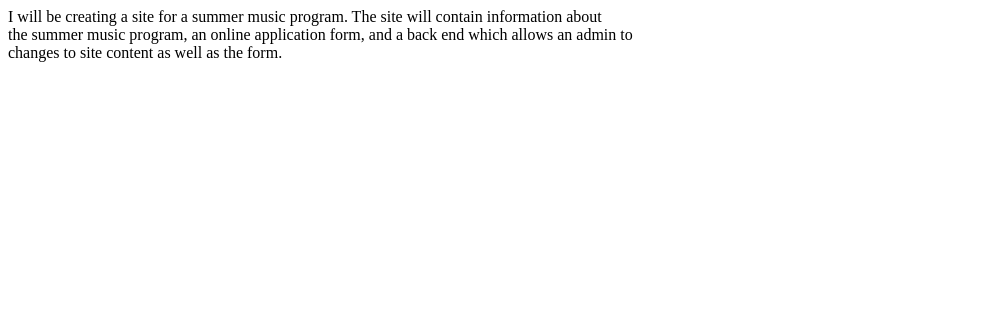
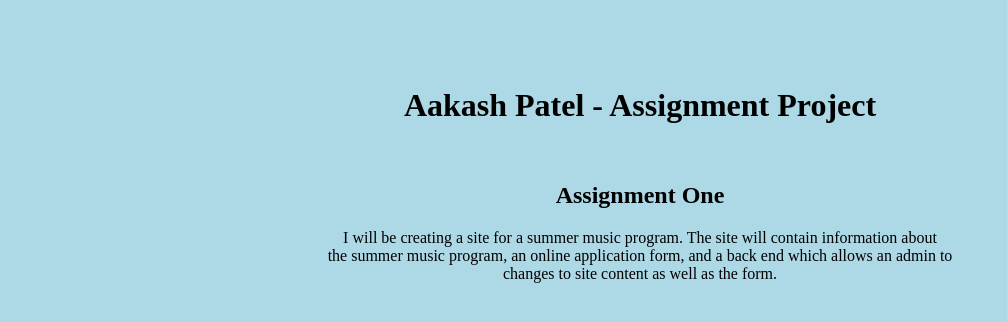
Before and after one commit to aakashpatel1/aakashpatel, a plain HTML site: page index.html in a window 1280 px wide. Shown: the whole page, without its empty margins (0-1007 px from the left). Drawn offline with Linux system fonts and the light colour scheme.

Commit message:
Assignment 2

```diff
--- a/index.html
+++ b/index.html
@@ -1,10 +1,32 @@
 <html>
+
 <head>
-	<title>Assingment Number One</title>
+	<style>
+		body {
+				margin:50px;
+				background-color:lightblue;
+			 }
+	</style>
+	<title>
+		Assignment Project Site
+	</title>
 </head>
-<body>
-	<p> I will be creating a site for a summer music program. The site will contain information about <br>
+<body align="center">
+	<div align="center">
+	<h1>
+		<br>
+		Aakash Patel - Assignment Project
+		<br>
+		<br>
+	</h1>
+	<h2>
+		Assignment One
+	</h2>
+	<p>
+		I will be creating a site for a summer music program. The site will contain information about <br>
 		the summer music program, an online application form, and a back end which allows an admin to <br>
-		changes to site content as well as the form. </p>
+		changes to site content as well as the form.
+	</p>
+	</div>
 </body>
 </html>
```
Also changed, not shown: 1 other file.
